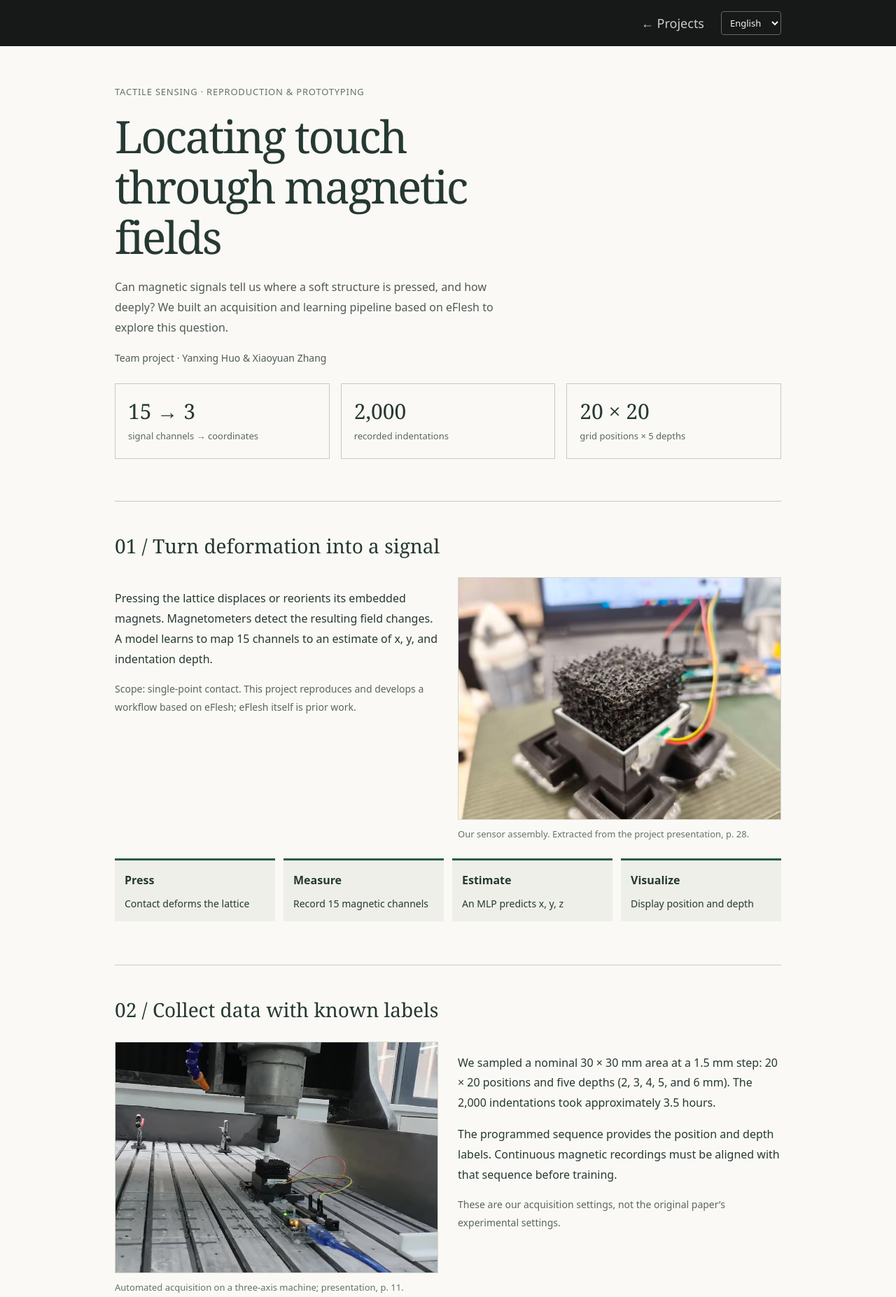
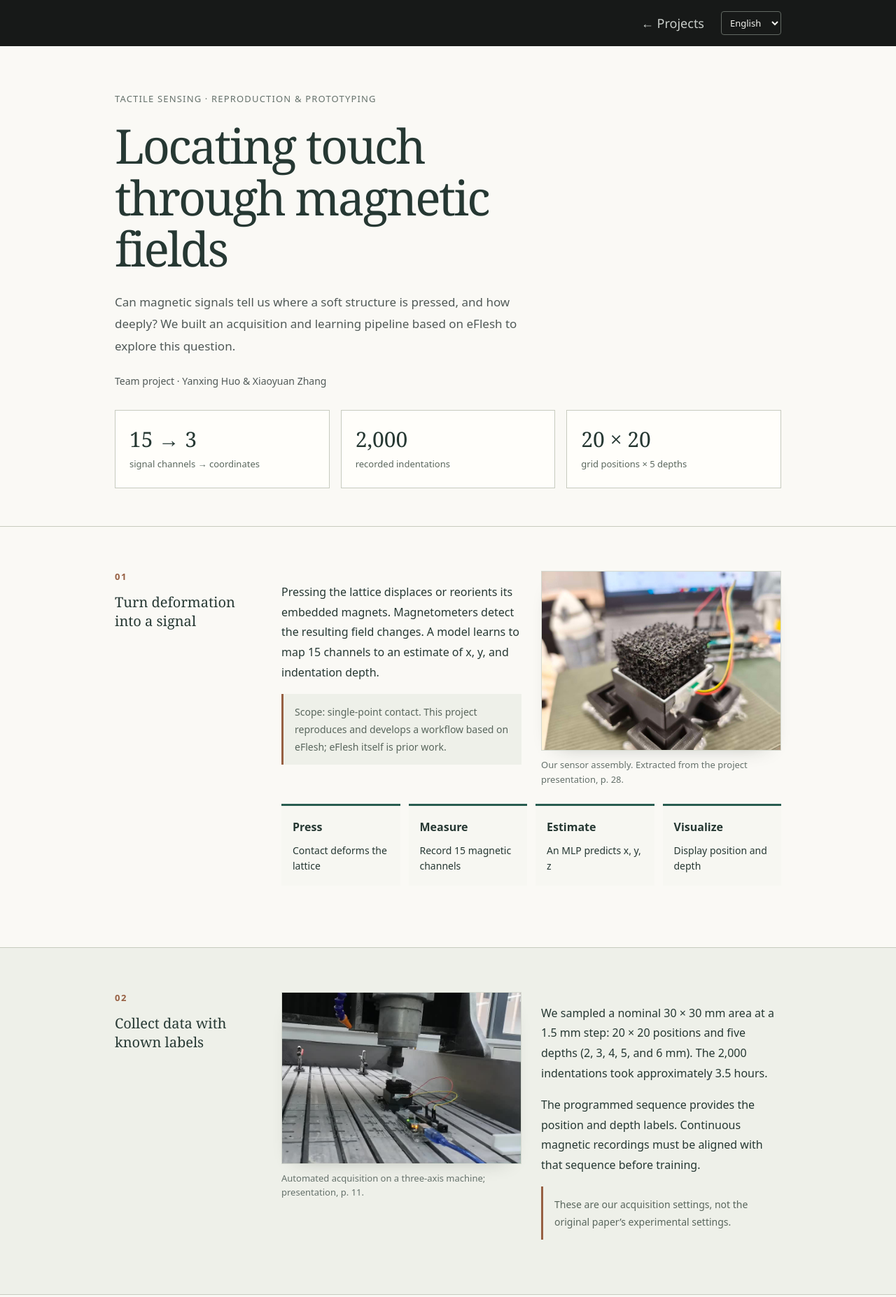
Before and after one commit to caicaizi0309/caicaizi0309.github.io, a plain HTML site: page eflesh.html in a window 1280 px wide. Shown: the top 1854 px of the page at 70% size. Drawn offline with Linux system fonts and the light colour scheme.

Commit message:
Add visual hierarchy and contrast to eFlesh case study

```diff
--- a/eflesh.html
+++ b/eflesh.html
@@ -6,7 +6,7 @@
 <link rel="icon" type="image/svg+xml" href="images/favicon.svg?v=2">
 <link rel="stylesheet" href="style.css"><link rel="stylesheet" href="project.css">
 </head>
-<body id="top">
+<body id="top" class="case-page">
 <header>
 <nav aria-label="Main navigation"><a data-local-page href="index.html#projects" data-es="← Proyectos">← Projects</a></nav>
 <select id="language" aria-label="Language / Idioma"><option value="en" lang="en">English</option><option value="es" lang="es">Español</option></select>
@@ -24,7 +24,7 @@
 </div>
 </section>
 <section class="case-section">
-<h2 data-es="01 / Convertir una deformación en una señal">01 / Turn deformation into a signal</h2>
+<h2><span class="case-number">01</span><span class="case-title" data-es="Convertir una deformación en una señal">Turn deformation into a signal</span></h2>
 <div class="case-grid">
 <div><p data-es="Al presionar la estructura de celosía, los imanes incorporados cambian de posición u orientación. Los magnetómetros detectan el cambio del campo. El modelo aprende a convertir 15 canales en una estimación de x, y y profundidad de penetración.">Pressing the lattice displaces or reorients its embedded magnets. Magnetometers detect the resulting field changes. A model learns to map 15 channels to an estimate of x, y, and indentation depth.</p>
 <p class="case-note" data-es="Alcance: un único punto de contacto. Este proyecto reproduce y amplía un flujo de trabajo basado en eFlesh; no presenta eFlesh como una invención propia.">Scope: single-point contact. This project reproduces and develops a workflow based on eFlesh; eFlesh itself is prior work.</p></div>
@@ -37,8 +37,8 @@
 <li><b data-es="Visualizar">Visualize</b><span data-es="Mostrar posición y profundidad">Display position and depth</span></li>
 </ol>
 </section>
-<section class="case-section">
-<h2 data-es="02 / Adquirir datos con etiquetas conocidas">02 / Collect data with known labels</h2>
+<section class="case-section case-section--tint">
+<h2><span class="case-number">02</span><span class="case-title" data-es="Adquirir datos con etiquetas conocidas">Collect data with known labels</span></h2>
 <div class="case-grid">
 <figure class="case-figure"><img loading="lazy" src="images/eflesh/acquisition.jpg" width="788" height="564" alt="Three-axis machine pressing the tactile sensor" data-alt-es="Máquina de tres ejes presionando el sensor táctil"><figcaption data-es="Adquisición automatizada con una máquina de tres ejes; presentación, p. 11.">Automated acquisition on a three-axis machine; presentation, p. 11.</figcaption></figure>
 <div><p data-es="Recorrimos una zona nominal de 30 × 30 mm con un paso de 1,5 mm: 20 × 20 posiciones y cinco profundidades (2, 3, 4, 5 y 6 mm). Las 2.000 pulsaciones tardaron unas 3,5 horas.">We sampled a nominal 30 × 30 mm area at a 1.5 mm step: 20 × 20 positions and five depths (2, 3, 4, 5, and 6 mm). The 2,000 indentations took approximately 3.5 hours.</p>
@@ -47,7 +47,7 @@
 </div>
 </section>
 <section class="case-section">
-<h2 data-es="03 / Alinear señales y pulsaciones">03 / Align signals with individual presses</h2>
+<h2><span class="case-number">03</span><span class="case-title" data-es="Alinear señales y pulsaciones">Align signals with individual presses</span></h2>
 <p data-es="Detectar pulsaciones únicamente mediante diferencias de señal fallaba cuando la respuesta era débil. Aprovechamos el inicio y los periodos de los ciclos de la máquina para segmentar los registros y asociarlos a las coordenadas programadas.">Detecting presses from signal differences alone was unreliable when the response was weak. We used the machine’s start time and cycle periods to segment the recordings and associate them with programmed coordinates.</p>
 <ol class="case-flow">
 <li><b data-es="Registro bruto">Raw recording</b><span data-es="Señales continuas de 15 canales">Continuous 15-channel signals</span></li>
@@ -57,8 +57,8 @@
 </ol>
 <figure class="case-figure"><img loading="lazy" src="images/eflesh/segmentation.png" width="1485" height="264" alt="Recorded signal with markers identifying indentation cycles" data-alt-es="Señal registrada con marcadores de los ciclos de pulsación"><figcaption data-es="Marcadores de segmentación en la señal de referencia; presentación, p. 17.">Segmentation markers on the reference signal; presentation, p. 17.</figcaption></figure>
 </section>
-<section class="case-section">
-<h2 data-es="04 / Aprender y comprobar la interpolación">04 / Learn and check interpolation</h2>
+<section class="case-section case-section--result">
+<h2><span class="case-number">04</span><span class="case-title" data-es="Aprender y comprobar la interpolación">Learn and check interpolation</span></h2>
 <div class="case-grid">
 <div><p data-es="Estandarizamos los canales y entrenamos un perceptrón multicapa para estimar tres coordenadas. Una partición espacial en damero utiliza posiciones alternas para entrenamiento y validación.">We standardized the channels and trained a multilayer perceptron to regress three coordinates. A spatial checkerboard split assigns alternating positions to training and validation.</p>
 <p class="case-note" data-es="Esta evaluación comprueba la interpolación entre posiciones. No demuestra por sí sola estabilidad entre días, transferencia a otro sensor ni reconocimiento de varios contactos.">This evaluation probes interpolation between positions. It does not by itself establish day-to-day stability, transfer to another sensor, or multi-contact recognition.</p></div>
@@ -68,14 +68,14 @@
 <p class="case-note" data-es="Ambas métricas cuantifican error de predicción. No interpretamos el RMSE como una medida independiente de estabilidad temporal.">Both metrics quantify prediction error. We do not interpret RMSE as an independent measure of temporal stability.</p>
 </section>
 <section class="case-section">
-<h2 data-es="05 / Hacer visible el contacto">05 / Make touch visible</h2>
+<h2><span class="case-number">05</span><span class="case-title" data-es="Hacer visible el contacto">Make touch visible</span></h2>
 <div class="case-grid">
 <figure class="case-figure"><img loading="lazy" src="images/eflesh/demo.png" width="1100" height="905" alt="Screenshot of the contact-position and depth visualization" data-alt-es="Captura de la visualización de posición y profundidad de contacto"><figcaption data-es="Captura del demostrador, extraída de la p. 28.">Demo screenshot extracted from p. 28.</figcaption></figure>
 <div><p data-es="La interfaz representa la posición estimada con un punto y la profundidad con una elevación de la malla. Es una visualización del contacto predicho, no una medición completa de la forma de la superficie.">The interface shows the predicted position as a point and depth as a raised mesh. This is a visualization of the predicted contact, not a full measurement of the surface shape.</p><p class="case-note" data-es="La presentación muestra una interfaz que se actualiza en vivo, pero no proporciona una medición de latencia.">The presentation demonstrates a live-updating interface but does not provide a measured latency.</p></div>
 </div>
 </section>
-<section class="case-section">
-<h2 data-es="06 / Lo que probaríamos después">06 / What we would test next</h2>
+<section class="case-section case-section--reflection">
+<h2><span class="case-number">06</span><span class="case-title" data-es="Lo que probaríamos después">What we would test next</span></h2>
 <div class="case-grid">
 <div><p data-es="Orden de adquisición: probar trayectorias distintas para investigar la diferencia de error entre X e Y. Es una hipótesis, no una causa demostrada."><strong>Acquisition order:</strong> test different scan paths to investigate the X/Y error difference. This is a hypothesis, not an established cause.</p>
 <p data-es="Durabilidad: se observó daño tras 2.000 pulsaciones. El siguiente paso es ensayar una capa superior protectora y geometrías de celosía alternativas."><strong>Durability:</strong> damage was observed after 2,000 presses. A protective top layer and revised lattice geometry are next design candidates.</p>
--- a/project.css
+++ b/project.css
@@ -1,30 +1,46 @@
-.case-head{padding:54px 0 36px}
-.case-head h1{font-size:clamp(36px,6vw,64px);line-height:1.12;max-width:18ch;margin:16px 0 22px}
-.case-head p{max-width:64ch;color:#505957}
-.case-kicker{font-size:13px;letter-spacing:.06em;color:#65716b}
-.case-meta{font-size:14px}
-.case-section{padding:38px 0;border-top:1px solid #c7cbbf;scroll-margin-top:86px}
-.case-section h2{margin:0 0 20px}
-.case-section p{max-width:72ch}
+html{overflow-x:clip}
+.case-page{overflow-x:clip}
+.case-head{padding:64px 0 54px}
+.case-head h1{font-size:clamp(38px,6vw,68px);line-height:1.08;max-width:17ch;margin:18px 0 24px}
+.case-head>p{max-width:60ch;color:#505957;font-size:17px;line-height:1.85}
+.case-kicker{font-size:13px;letter-spacing:.09em;color:#65716b}
+.case-meta{font-size:14px!important;margin-top:22px}
+.case-section{position:relative;isolation:isolate;display:grid;grid-template-columns:minmax(150px,190px) minmax(0,1fr);column-gap:48px;padding:64px 0;scroll-margin-top:66px}
+.case-section::before{content:"";position:absolute;z-index:-1;inset:0 calc(50% - 50vw);border-top:1px solid #c7cbbf}
+.case-section>h2{grid-column:1;margin:0;align-self:start;font-size:20px;line-height:1.35}
+.case-section>:not(h2){grid-column:2}
+.case-section p{max-width:68ch;line-height:1.8}
+.case-number{display:block;font-family:system-ui,sans-serif;font-size:13px;font-weight:600;letter-spacing:.12em;color:#976043;margin-bottom:14px}
+.case-title{display:block}
+.case-section--tint::before{background:#eef0e9}
+.case-section--reflection::before{background:#f0ebe3}
+.case-section--result{color:#f4f2eb}
+.case-section--result::before{background:#24362f;border-color:#24362f}
+.case-section--result .case-number{color:#e8bd68}
+.case-section--result .case-note,.case-section--result figcaption,.case-section--result .case-table caption{color:#c8d0ca}
+.case-section--result .case-note{background:rgba(255,255,255,.07);border-color:#e8bd68}
+.case-section--result .case-table th,.case-section--result .case-table td{border-color:rgba(255,255,255,.22)}
+.case-section--result .small-figure{background:white;padding:18px}
 .case-grid{display:grid;grid-template-columns:1fr 1fr;gap:28px;align-items:start}
 .case-grid>*{min-width:0}
 .case-figure{margin:0}
-.case-figure img{display:block;width:100%;height:auto;border:1px solid #d5d9d0}
+.case-figure img{display:block;width:100%;height:auto;border:1px solid #d5d9d0;box-shadow:0 12px 30px -24px rgba(23,31,27,.45)}
 .case-figure figcaption{font-size:13px;line-height:1.6;color:#65716b;margin-top:10px}
 .case-flow{list-style:none;padding:0;margin:24px 0;display:grid;grid-template-columns:repeat(4,minmax(0,1fr));gap:12px}
-.case-flow li{border-top:3px solid #285d50;padding:14px;background:#eeefe8;position:relative}
+.case-flow li{border-top:3px solid #285d50;padding:16px;background:#f7f7f2;position:relative}
 .case-flow b{display:block;font-size:16px;margin-bottom:8px}
 .case-flow span{font-size:14px;line-height:1.6;display:block}
-.case-stats{display:grid;grid-template-columns:repeat(3,1fr);gap:16px;margin:24px 0}
-.case-stats div{padding:18px;border:1px solid #c7cbbf}
+.case-stats{display:grid;grid-template-columns:repeat(3,1fr);gap:16px;margin:28px 0 0}
+.case-stats div{padding:20px;border:1px solid #c7cbbf;background:#fffefa}
 .case-stats strong{font:30px Georgia,serif;display:block}
 .case-stats span{font-size:13px;color:#59665d}
 .case-table{border-collapse:collapse;width:100%;font-size:15px}
 .case-table caption{text-align:left;font-size:13px;margin-bottom:12px}
 .case-table th,.case-table td{text-align:left;padding:12px 8px;border-bottom:1px solid #c7cbbf}
-.case-note{font-size:14px;color:#59665d}
+.case-note{font-size:14px;color:#59665d;background:#eef0e9;border-left:3px solid #976043;padding:13px 16px;max-width:68ch}
 .case-source{border-top:1px solid #c7cbbf;padding:28px 0;font-size:12px;color:#65716b}
 .case-source a{color:inherit}
 .case-grid .small-figure{max-width:360px}
-@media(max-width:700px){.case-grid{grid-template-columns:1fr}.case-flow{grid-template-columns:1fr 1fr}.case-stats{gap:8px}.case-stats div{padding:12px}.case-stats strong{font-size:24px}}
+@media(max-width:850px){.case-section{grid-template-columns:minmax(120px,145px) minmax(0,1fr);column-gap:30px}.case-grid{grid-template-columns:1fr}.case-flow{grid-template-columns:1fr 1fr}}
+@media(max-width:620px){.case-head{padding:42px 0 38px}.case-section{display:block;padding:46px 0}.case-section>h2{display:grid;grid-template-columns:34px minmax(0,1fr);gap:10px;margin-bottom:26px;font-size:23px}.case-number{margin:5px 0 0}.case-stats{gap:8px}.case-stats div{padding:12px}.case-stats strong{font-size:24px}}
 @media(max-width:400px){.case-flow,.case-stats{grid-template-columns:1fr}}
```
